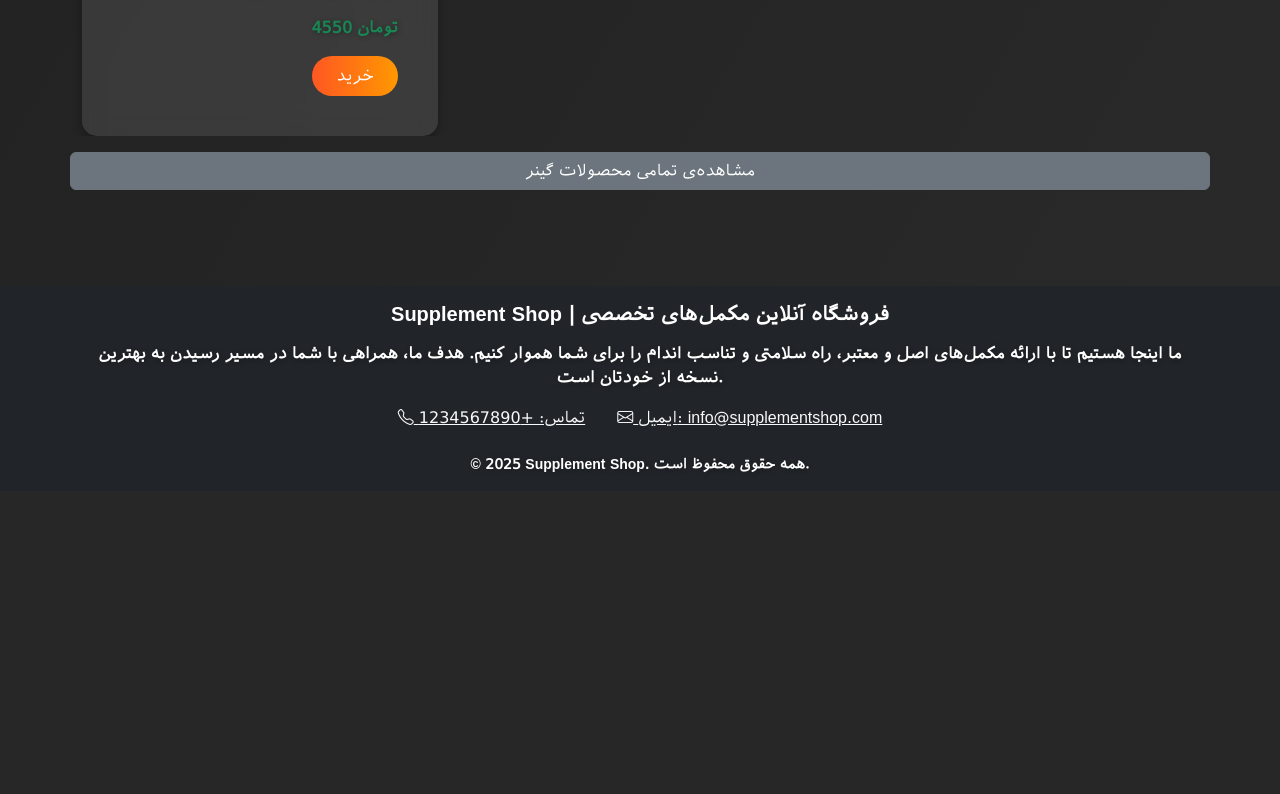
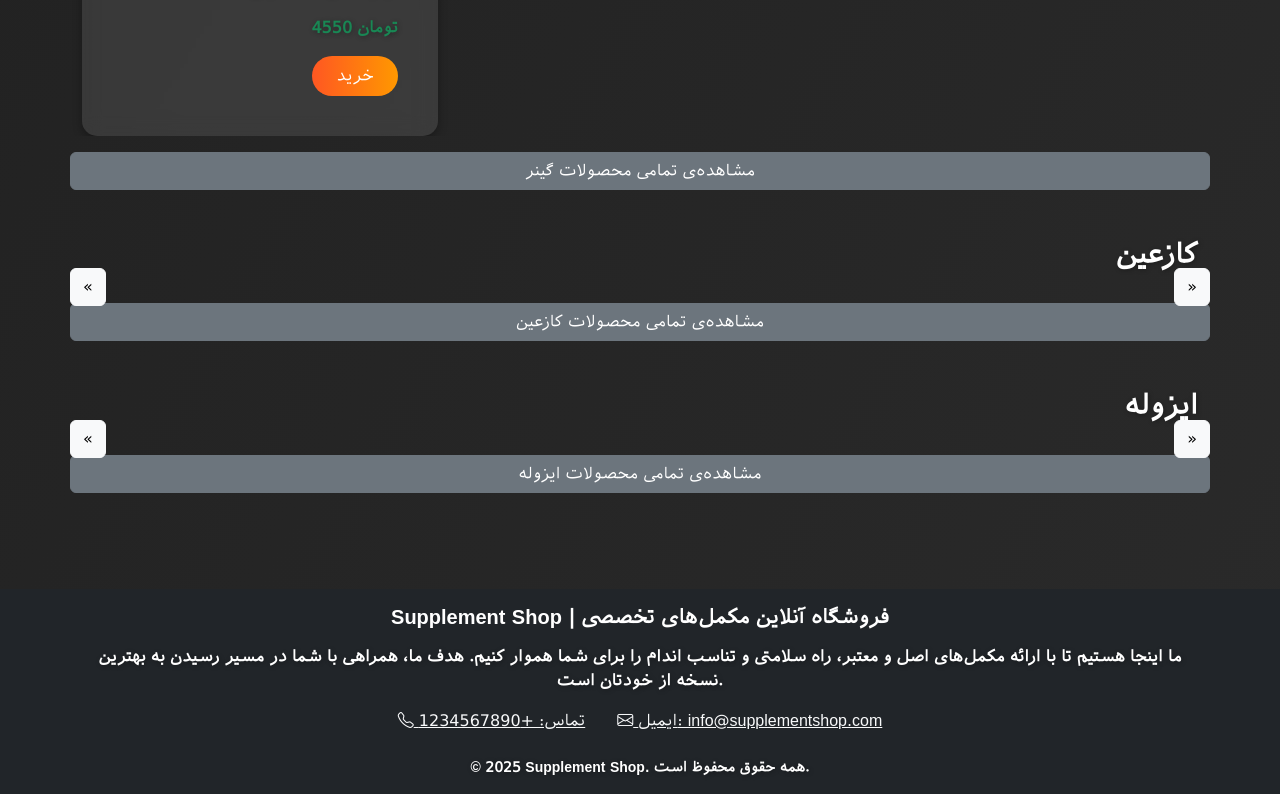
Before and after one commit to aliasttt/supplementshop, a Django app: page / in a window 1280 px wide. Shown: the part 1765-2559 px from the top of the page. Before the commit the page ends 2237 px from the top, so only its background shows below. Run offline with Django 5.2, Linux system fonts and the light colour scheme; data comes from the database, SQL or seed files in the repository; some web fonts are replaced.

Commit message:
updatinggg

```diff
--- a/liara.json
+++ b/liara.json
@@ -6,7 +6,7 @@
     },
     "disks":[
         {
-            "name": "disk1",
+            "name": "disk2",
             "mountTo" : "media"
         }
     ]
--- a/supplementapp/templates/home/home.html
+++ b/supplementapp/templates/home/home.html
@@ -65,7 +65,7 @@
     <div class="hero text-center mt-5">
         <h1>{% trans "به فروشگاه ما خوش آمدید" %}</h1>
         <p>{% trans "مقصد نهایی شما برای خرید مکمل‌های باکیفیت!" %}</p>
-        <a href="#products" class="btn btn-custom">{% trans "هم‌اکنون خرید کنید" %}</a>
+        <a href="{% url 'supplementapp:product' %}" class="btn btn-custom">{% trans "هم‌اکنون خرید کنید" %}</a>
     </div>
 </div>
 
@@ -113,8 +113,6 @@
                                 <p class="card-text">{{ product.description }}</p>
                                 <p class="card-text text-success">{{ product.price }} تومان</p>
                                 <a href="{% url 'supplementapp:product_detail' pk=product.id %}" class="btn btn-custom">{% trans "خرید" %}</a>
-
-
                             </div>
                         </div>
                     </div>
@@ -124,6 +122,56 @@
                 <button class="btn btn-light position-absolute top-50 end-0 translate-middle-y" onclick="scrollCarousel('mass-carousel', 1)">&raquo;</button>
             </div>
             <a href="/product/mass-gainers/" class="btn btn-secondary mt-3">{% trans "مشاهده‌ی تمامی محصولات گینر" %}</a>
+        </div>
+
+        <!-- ردیف 3: کازعین -->
+        <div class="row mb-5" data-aos="fade-left">
+            <h3 class="mb-3 text-end">{% trans "کازعین" %}</h3>
+            <div class="position-relative">
+                <div id="casein-carousel" class="row g-4 d-flex flex-nowrap overflow-hidden">
+                    {% for product in casein %}
+                    <div class="col-6 col-md-4 flex-shrink-0">
+                        <div class="card p-4" data-aos="zoom-in">
+                            <img src="{{ product.image.url }}" class="card-img-top" alt="{{ product.name }}">
+                            <div class="card-body text-end">
+                                <h5 class="card-title">{{ product.name }}</h5>
+                                <p class="card-text">{{ product.description }}</p>
+                                <p class="card-text text-success">{{ product.price }} تومان</p>
+                                <a href="{% url 'supplementapp:product_detail' pk=product.id %}" class="btn btn-custom">{% trans "خرید" %}</a>
+                            </div>
+                        </div>
+                    </div>
+                    {% endfor %}
+                </div>
+                <button class="btn btn-light position-absolute top-50 start-0 translate-middle-y" onclick="scrollCarousel('casein-carousel', -1)">&laquo;</button>
+                <button class="btn btn-light position-absolute top-50 end-0 translate-middle-y" onclick="scrollCarousel('casein-carousel', 1)">&raquo;</button>
+            </div>
+            <a href="/product/casein/" class="btn btn-secondary mt-3">{% trans "مشاهده‌ی تمامی محصولات کازعین" %}</a>
+        </div>
+
+        <!-- ردیف 4: ایزوله -->
+        <div class="row mb-5" data-aos="fade-left">
+            <h3 class="mb-3 text-end">{% trans "ایزوله" %}</h3>
+            <div class="position-relative">
+                <div id="isolate-carousel" class="row g-4 d-flex flex-nowrap overflow-hidden">
+                    {% for product in isolate %}
+                    <div class="col-6 col-md-4 flex-shrink-0">
+                        <div class="card p-4" data-aos="zoom-in">
+                            <img src="{{ product.image.url }}" class="card-img-top" alt="{{ product.name }}">
+                            <div class="card-body text-end">
+                                <h5 class="card-title">{{ product.name }}</h5>
+                                <p class="card-text">{{ product.description }}</p>
+                                <p class="card-text text-success">{{ product.price }} تومان</p>
+                                <a href="{% url 'supplementapp:product_detail' pk=product.id %}" class="btn btn-custom">{% trans "خرید" %}</a>
+                            </div>
+                        </div>
+                    </div>
+                    {% endfor %}
+                </div>
+                <button class="btn btn-light position-absolute top-50 start-0 translate-middle-y" onclick="scrollCarousel('isolate-carousel', -1)">&laquo;</button>
+                <button class="btn btn-light position-absolute top-50 end-0 translate-middle-y" onclick="scrollCarousel('isolate-carousel', 1)">&raquo;</button>
+            </div>
+            <a href="/product/isolate/" class="btn btn-secondary mt-3">{% trans "مشاهده‌ی تمامی محصولات ایزوله" %}</a>
         </div>
     </div>
 </section>
```
Also changed, not shown: supproject/settings.py (+10 -10 lines).
